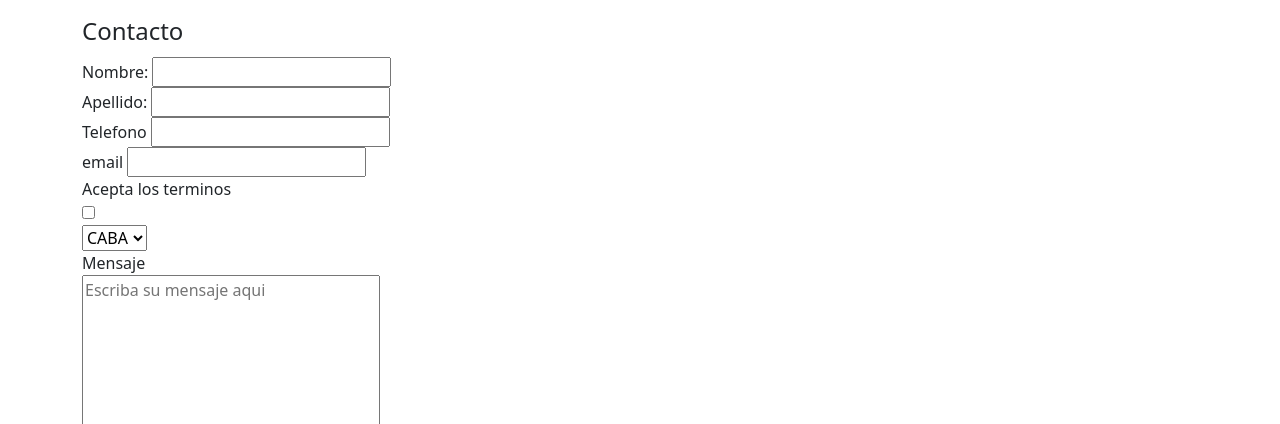
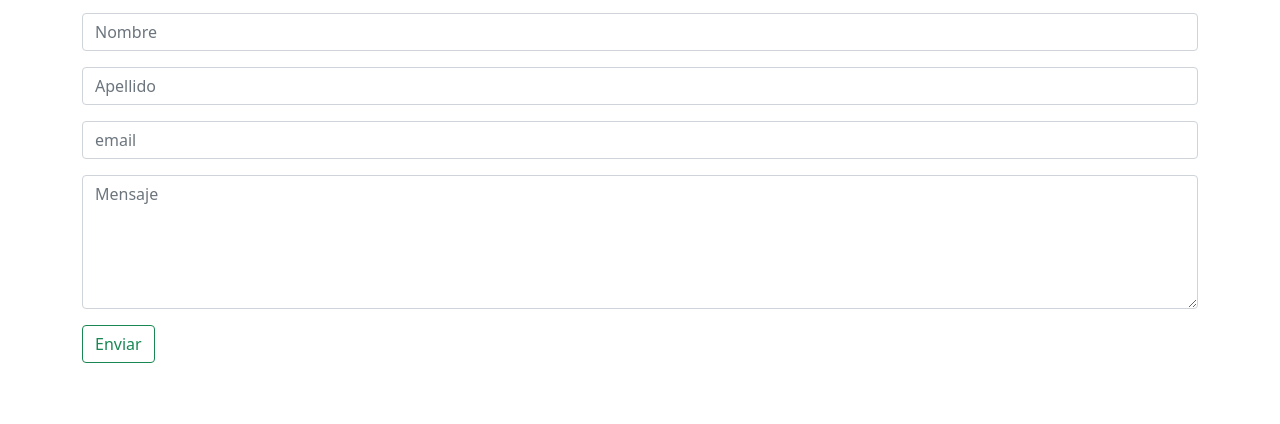
Before and after one commit to seresil/ViveroSanFrancisco-Seresi, a plain HTML site: page pages/contacto.html in a window 1280 px wide. Shown: the part 141-565 px from the top of the page. Drawn offline with nearby package versions, Linux system fonts and the light colour scheme.

Commit message:
Contacto

```diff
--- a/pages/contacto.html
+++ b/pages/contacto.html
@@ -41,37 +41,13 @@
             A la brevedad nos contactaremos con vos!
             </p>
             <form action="">
-            <fieldset>
-            <legend>Contacto</legend>
-            <label for="Nombre">Nombre:</label>
-            <input type="text" name="nombre" id="nombre"/>
-            <br />
-            <label for="Apellido">Apellido:</label>
-            <input type="text" name="apellido" id="apellido"/>
-            <br />
-            <label for="Telefono">Telefono</label>
-            <input type="text" name="Telefono" id="Telefono"/>
-            <br />
-            <label for="email">email</label>
-            <input type="email" name="email" id="email"/>
-            <br />
 
-            <div>Acepta los terminos</div>
-            <input type="checkbox" name="aceptar" value="1">
-            <br />
+                  <input type="text" placeholder="Nombre" class="form-control mb-3"/>
+                  <input type="text" placeholder="Apellido" class="form-control mb-3"/>
+                  <input type="email" placeholder="email" class="form-control mb-3"/>
+                  <textarea rows="5" placeholder="Mensaje" class="form-control mb-3"></textarea>
+                  <button type="submit" class="btn btn-outline-success mb-3">Enviar</button>
 
-            <select name="sucursal" id="sucursal">
-            <option value="CABA">CABA</option>
-            <option value="BS AS">BS AS</option>
-            </select>
-            <br />
-            <label for="mensaje">Mensaje</label>
-            <br />
-            <textarea name="mensaje" id="mensaje" cols="30" rows="10" placeholder="Escriba su mensaje aqui"></textarea>
-            <br />
-            <input type="submit" value="ENVIAR">
-            <input type="reset" value="LIMPIAR FORMULARIO">
-            </fieldset>
             </form>
 
          </section>
```
Also changed, not shown: pages/tienda.html (+3 -3 lines).
